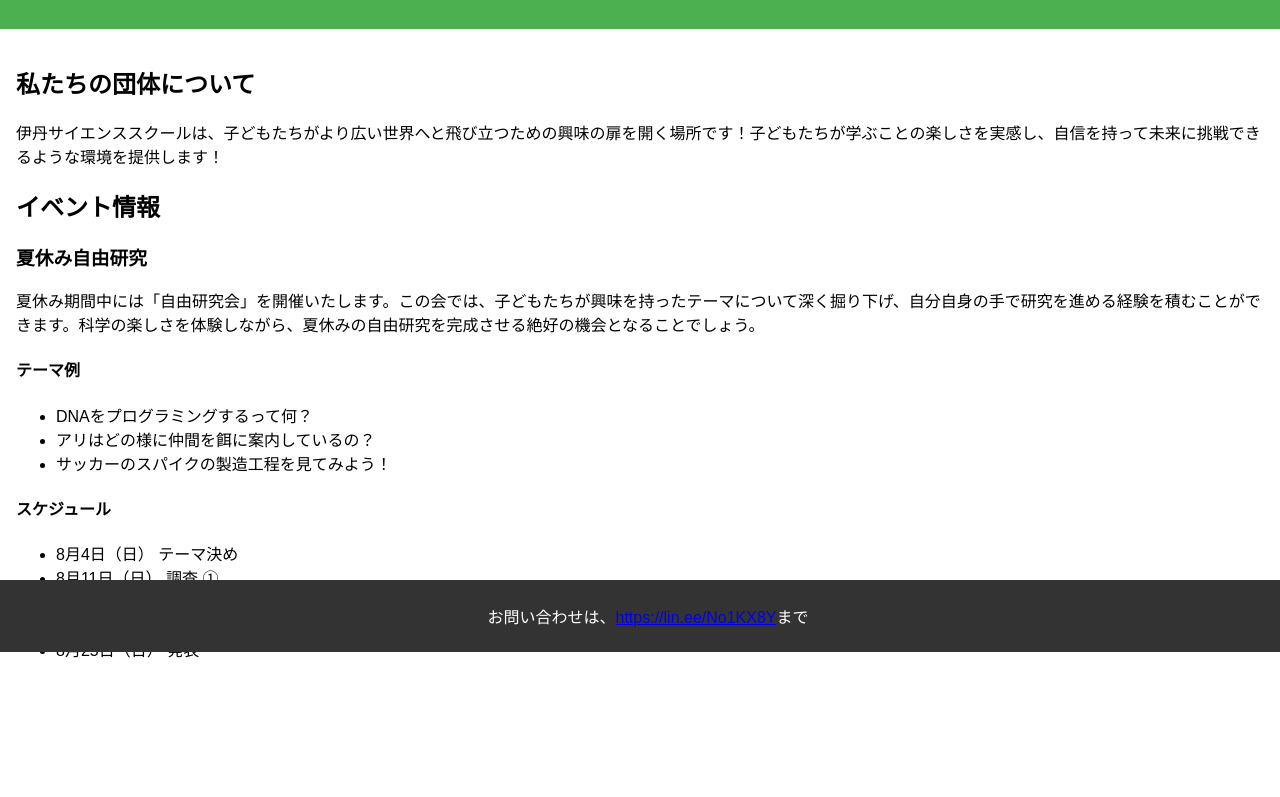
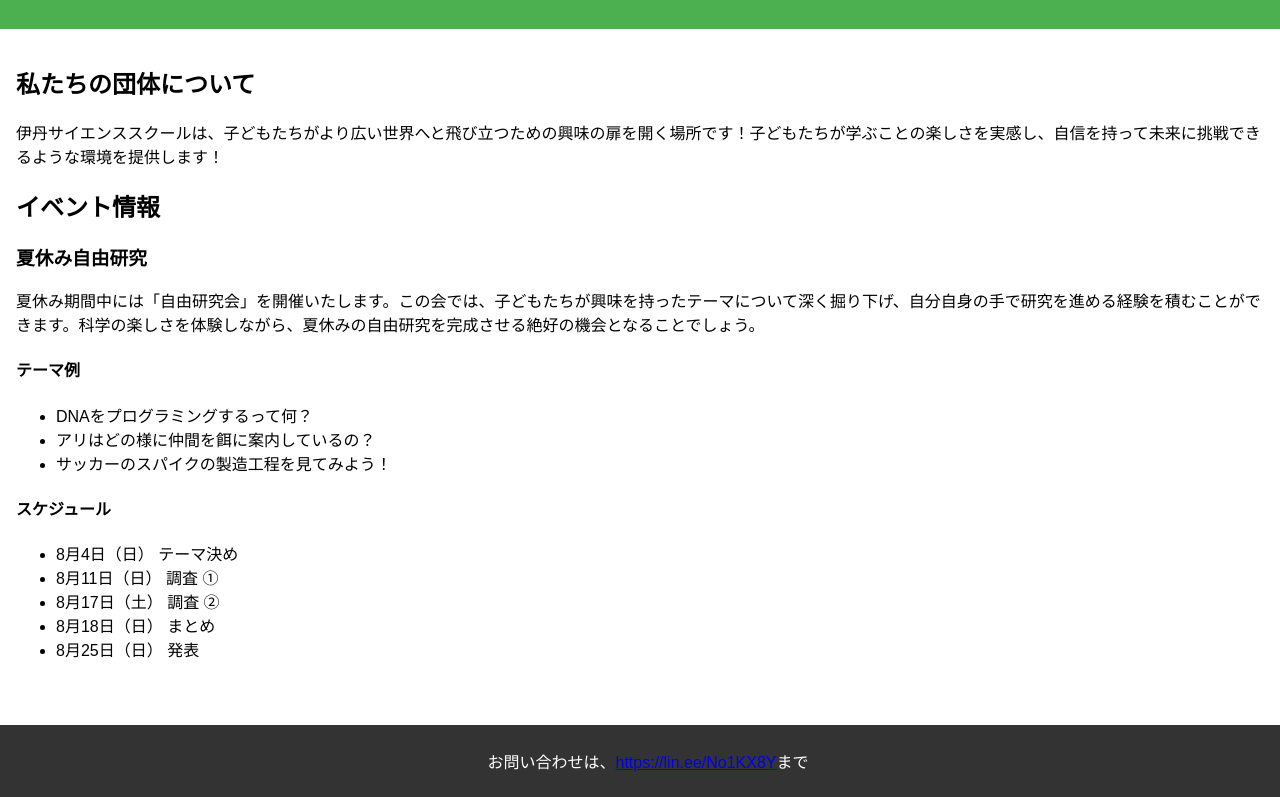
Before and after one commit to itamiscienceschool/itamiscienceschool.github.io, a plain HTML site: page index.html in a window 1280 px wide. Shown: the part 148-945 px from the top of the page. Before the commit the page ends 841 px from the top, so only its background shows below. Drawn offline with Linux system fonts and the light colour scheme.

Commit message:
Adjust footer to prevent overlapping with content

```diff
--- a/styles.css
+++ b/styles.css
@@ -40,6 +40,7 @@ nav {
 
 main {
   padding: 1em;
+  margin-bottom: 2em; /* フッターの高さ分の余白を追加 */
 }
 
 footer {
@@ -47,7 +48,7 @@ footer {
   color: white;
   text-align: center;
   padding: 0.5em;
-  position: fixed;
+  position: relative; /* 固定を解除して相対位置に変更 */
   bottom: 0;
   width: 100%;
 }
```
